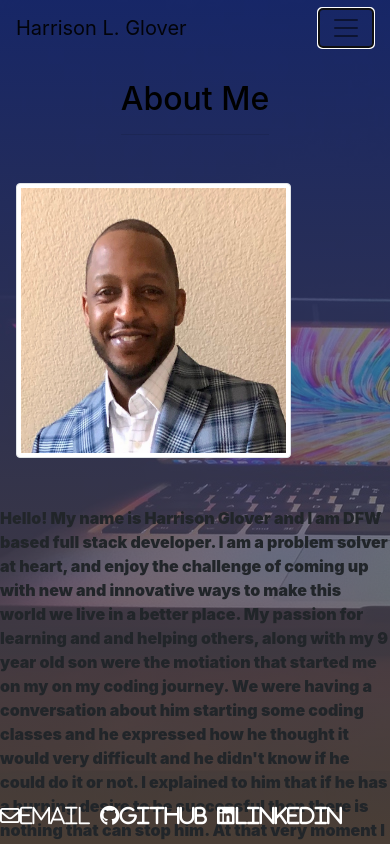
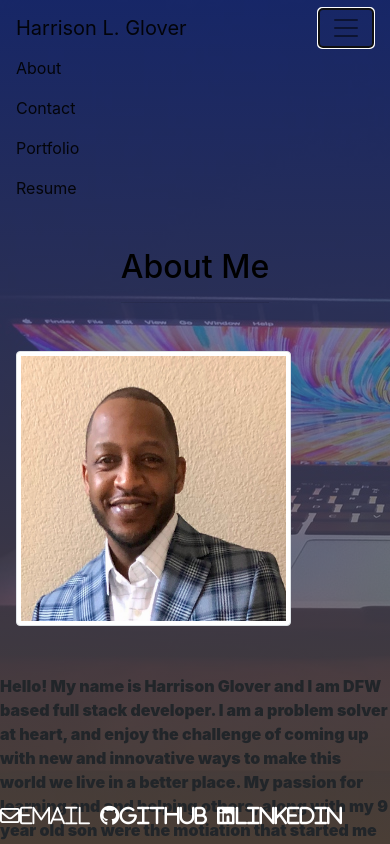
Before and after one commit to Glove1911/New-Portfolio, a React (Create React App) app: page / in a window 390 px wide. Both pictures are taken after a click on the button "Toggle navigation". Built offline with nearby package versions, Linux system fonts and the light colour scheme.

Commit message:
corrected error with nav toggler

```diff
--- a/src/components/navigation .js
+++ b/src/components/navigation .js
@@ -11,10 +11,10 @@ function Navigation(props) {
             <nav className="navbar navbar-expand-lg navbar-light">
                 <div className="container-fluid">
                     <Link className="navbar-brand mr-5" to="#">Harrison L. Glover</Link>
-                    <button className="navbar-toggler" type="button" data-bs-toggle="collapse" data-bs-target="#navbarSupportedContent" aria-controls="navbarSupportedContent" aria-expanded="false" aria-label="Toggle navigation">
+                    <button className="navbar-toggler navbar-toggler-right" type="button" data-toggle="collapse" data-target="#navbarResponsive" aria-controls="navbarResponsive" aria-expanded="false" aria-label="Toggle navigation">
                         <span className="navbar-toggler-icon"></span>
                     </button>
-                    <div className="collapse navbar-collapse" id="navbarSupportedContent">
+                    <div className="collapse navbar-collapse" id="navbarResponsive">
                         <ul className="navbar-nav me-auto mb-2 mb-lg-0">
                             <li className="nav-item">
                                 <Link className="nav-link active" aria-current="page" to="/">About</Link>
```
